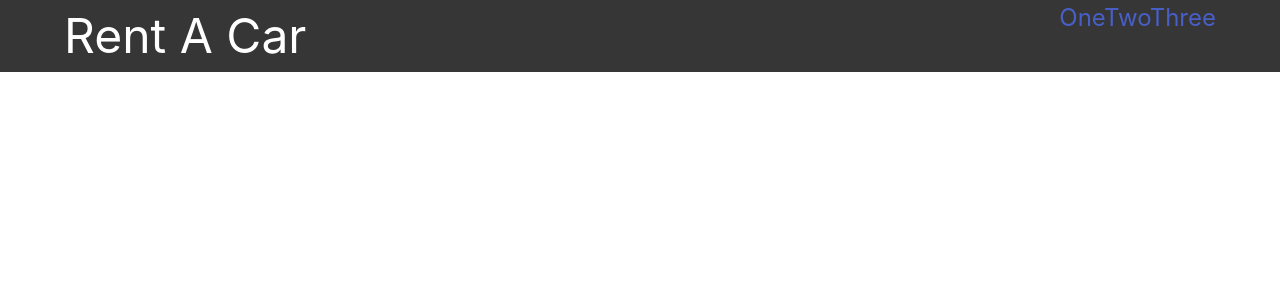
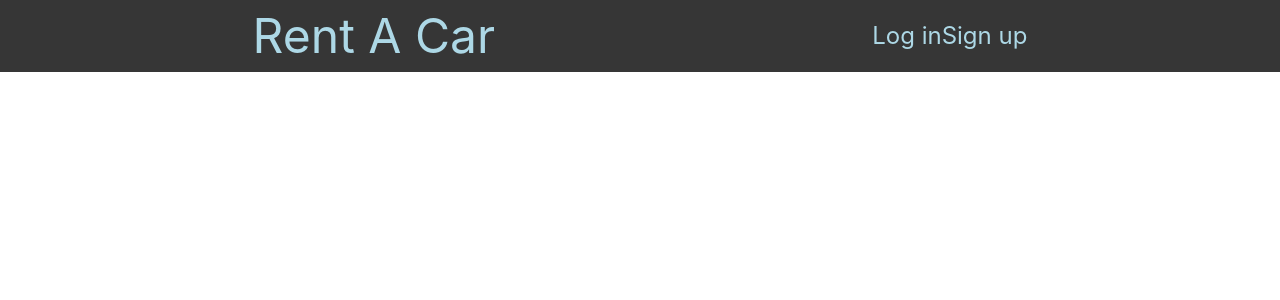
Before and after one commit to Kristina-11/RentACar, a React (Create React App) app: page / in a window 1280 px wide. Shown: the top 300 px of the page. Built offline with nearby package versions, Linux system fonts and the light colour scheme.

Commit message:
Navbar structure done.

```diff
--- a/src/App.js
+++ b/src/App.js
@@ -1,13 +1,15 @@
+import { Route, Switch } from "react-router-dom";
 import Navbar from "./components/shared/Navbar";
 
 function App() {
   return (
     <div className="App">
-      <div className="columns">
-        <div className="column">
-          <Navbar />
-        </div>
-      </div>
+      <Navbar />
+      <Switch>
+        <Route exact path='/'></Route>
+        <Route path='/login'></Route>
+        <Route path='/signup'></Route>
+      </Switch>
     </div>
   );
 }
--- a/src/components/shared/Navbar.js
+++ b/src/components/shared/Navbar.js
@@ -1,16 +1,18 @@
 import React from 'react'
+import { NavLink } from 'react-router-dom'
 
 export default function Navbar() {
     return (
         <nav className="navbar is-dark">
-            <div className="container nav">
-                <div className="nav-left is-size-1-widescreen">
-                    <h1>Rent A Car</h1>
+            <div className="container level">
+                <div className="level-item is-size-1">
+                    <NavLink exact to='/'>
+                        <h1>Rent A Car</h1>
+                    </NavLink>
                 </div>
-                <div className="nav-right is-size-4">
-                    <a href="">One</a>
-                    <a href="">Two</a>
-                    <a href="">Three</a>
+                <div className="level-item is-size-4">
+                    <NavLink to='/login'>Log in</NavLink>
+                    <NavLink to='/signup'>Sign up</NavLink>
                 </div>
             </div>
         </nav>
--- a/src/index.css
+++ b/src/index.css
@@ -1,3 +1,7 @@
+a {
+    color: lightblue !important;
+}
+
 .nav {
     display: grid !important;
     grid-template-columns: auto auto auto;
--- a/src/index.js
+++ b/src/index.js
@@ -3,11 +3,13 @@ import ReactDOM from 'react-dom';
 import 'bulma/css/bulma.css';
 import './index.css';
 import App from './App';
+import { HashRouter } from 'react-router-dom';
 
 ReactDOM.render(
   <React.StrictMode>
-    <App />
-  </React.StrictMode>,
+    <HashRouter basename='/'>
+      <App />
+    </HashRouter></React.StrictMode>,
   document.getElementById('root')
 );
 
```
